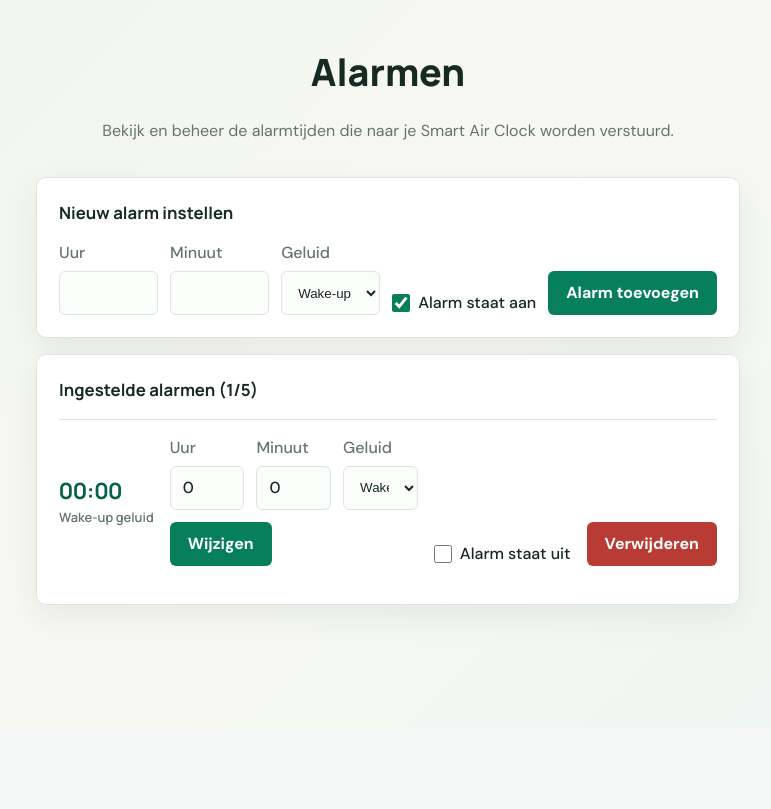
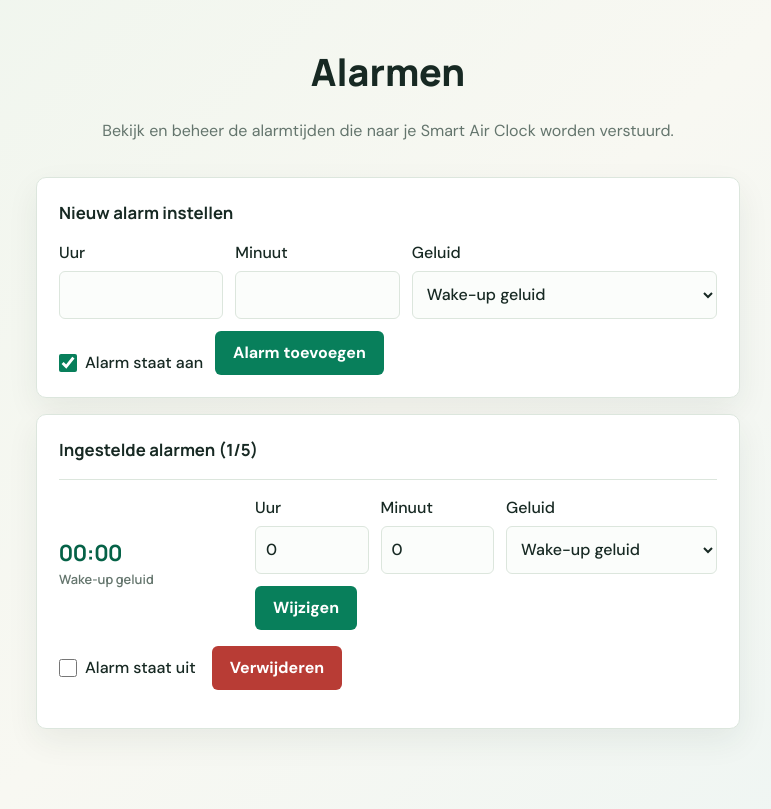
Before and after one commit to TiesBerghs447/IoT-smart-air-clock, a PHP site: page /alarms.php in a window 1280 px wide. Shown: the part 72-881 px from the top of the page, without its empty margins (252-1023 px from the left). Before the commit the page ends 689 px from the top, so only its background shows below. Run offline with PHP 8.4, Linux system fonts and the light colour scheme; the visitor is signed in with stand-in values (Sample User, id 1); tables that the repository leaves empty or names only in its code hold one stand-in row (values such as "Sample post"); some libraries are stand-ins or nearby versions.

Commit message:
alarm scherm verbeterd

```diff
--- a/software/php/alarms.php
+++ b/software/php/alarms.php
@@ -535,6 +535,7 @@ catch (Throwable $error)
                                 </div>
                                 <button class="save-btn" type="submit">Wijzigen</button>
                             </form>
+                            <div class="alarm-actions">
                                 <form method="post" class="alarm-toggle-form">
                                     <input type="hidden" name="csrf_token" value="<?= htmlspecialchars($csrfToken, ENT_QUOTES, 'UTF-8'); ?>">
                                     <input type="hidden" name="action" value="toggle">
@@ -559,6 +560,7 @@ catch (Throwable $error)
                                     <button class="reset-btn" type="submit">Verwijderen</button>
                                 </form>
                             </div>
+                        </div>
                     <?php endforeach; ?>
                 </div>
             <?php endif; ?>
--- a/software/php/stylesheet.css
+++ b/software/php/stylesheet.css
@@ -688,32 +688,49 @@ h2 {
     flex-wrap: wrap;
     align-items: end;
     gap: 12px;
+    min-width: 0;
 }
 
 .alarm-time-fields {
-    display: flex;
-    flex: 1 1 220px;
+    display: grid;
+    flex: 1 1 100%;
+    grid-template-columns: minmax(70px, 0.7fr) minmax(70px, 0.7fr) minmax(130px, 1.3fr);
     gap: 12px;
 }
 
 .alarm-time-fields label {
-    flex: 1;
     min-width: 0;
     margin-top: 0;
+    color: var(--ink);
+}
+
+.alarm-time-fields input[type="number"],
+.alarm-time-fields select {
+    width: 100%;
+    min-width: 0;
+    min-height: 48px;
+    margin-top: 6px;
+    padding: 9px 10px;
+    border: 1px solid var(--line);
+    border-radius: 6px;
+    background: #fbfdfb;
+    color: var(--ink);
+    font: inherit;
 }
 
 .alarm-item {
     display: flex;
-    align-items: end;
+    align-items: center;
     justify-content: space-between;
+    flex-wrap: wrap;
     gap: 16px;
     padding: 16px 0;
     border-top: 1px solid var(--line);
 }
 
 .alarm-display {
-    min-width: 74px;
-    align-self: center;
+    flex: 0 1 180px;
+    min-width: 150px;
     color: var(--green-dark);
     font-family: "Manrope", "DM Sans", sans-serif;
     font-size: 1.4rem;
@@ -729,7 +746,15 @@ h2 {
 }
 
 .alarm-item .alarm-form {
-    flex: 1;
+    flex: 1 1 340px;
+}
+
+.alarm-actions {
+    display: flex;
+    flex: 0 1 auto;
+    align-items: center;
+    flex-wrap: wrap;
+    gap: 16px;
 }
 
 .alarm-toggle-form {
@@ -1023,10 +1048,26 @@ h2 {
         flex-direction: column;
     }
 
+    .alarm-display {
+        min-width: 0;
+    }
+
+    .alarm-actions {
+        justify-content: space-between;
+    }
+
     .alarm-item .save-btn,
     .alarm-delete-form .reset-btn,
     .alarm-form > .save-btn {
         width: 100%;
+    }
+
+    .alarm-time-fields {
+        grid-template-columns: repeat(2, minmax(0, 1fr));
+    }
+
+    .alarm-time-fields label:nth-child(3) {
+        grid-column: 1 / -1;
     }
 }
 
```
Lines whose indentation alone changed are shown as unchanged.
